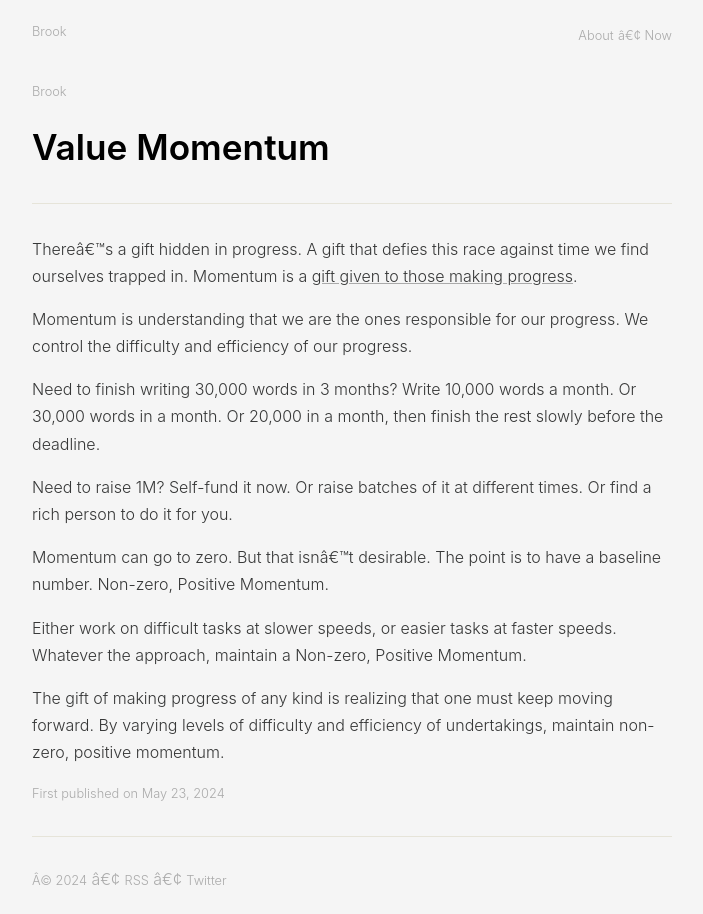
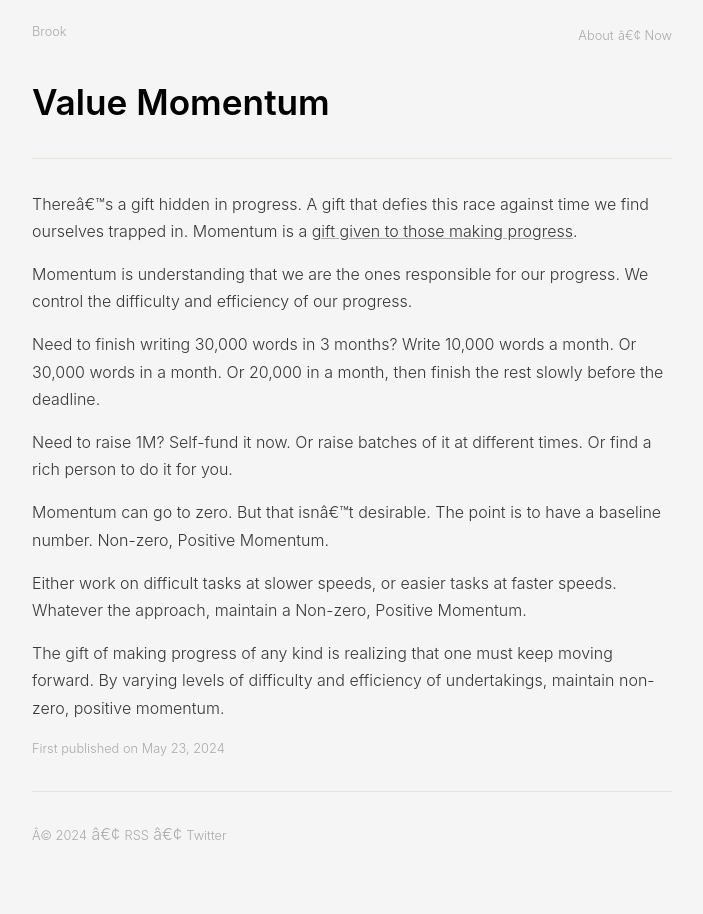
Before and after one commit to brook-g/effective-octo-goggles, a Jekyll site: the page built from _posts/2024-05-23-Value-Momentum.md, in a window 1280 px wide. Shown: the whole page, without its empty margins (288-991 px from the left). Built offline with Jekyll 4.4.1, drawn with Linux system fonts in a browser that asks for light colours.

Commit message:
Update post.html

```diff
--- a/_layouts/post.html
+++ b/_layouts/post.html
@@ -1,7 +1,6 @@
 ---
 layout: default
 ---
-<a class="muted small" href="/">{{ site.title | escape }}</a>
 <h1>{{ page.title | escape }}</h1>
 {% if page.subtitle %}
     <p class="subtitle">{{ page.subtitle }}</p>
```
